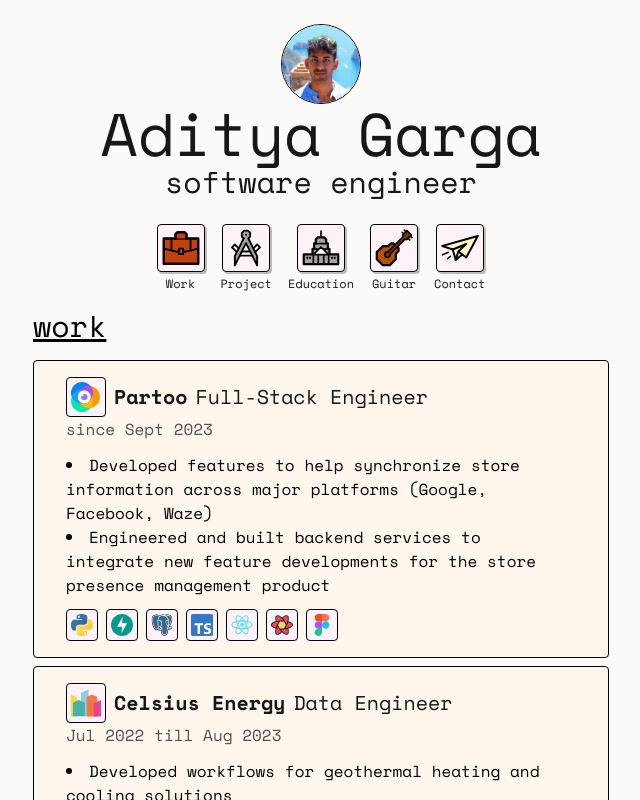
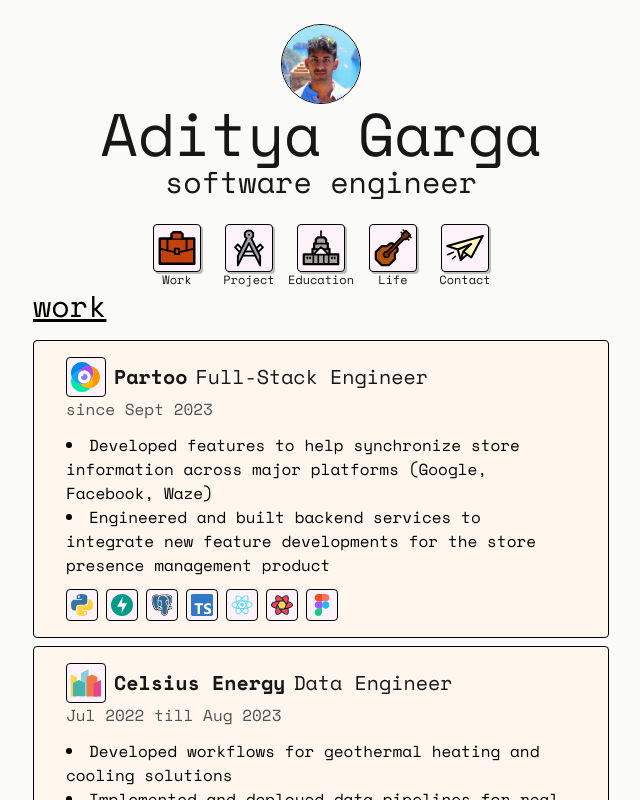
Before and after one commit to adityagarga/adityagarga.github.io, a React (Vite) app: page / in a window 1280 px wide. Shown: the top 800 px of the page, without its empty margins (319-959 px from the left). Built offline with nearby package versions, Linux system fonts and the light colour scheme.

Commit message:
chnages spacing

```diff
--- a/src/App.tsx
+++ b/src/App.tsx
@@ -12,7 +12,7 @@
         Work: useRef<HTMLDivElement>(null),
         Education: useRef<HTMLDivElement>(null),
         Project: useRef<HTMLDivElement>(null),
-        Guitar: useRef<HTMLDivElement>(null),
+        Life: useRef<HTMLDivElement>(null),
         Contact: useRef<HTMLDivElement>(null),
     };
 
@@ -23,7 +23,7 @@
         }
     };
 
-    const sections: IconName[] = ['Work', 'Project', 'Education', 'Guitar', 'Contact'];
+    const sections: IconName[] = ['Work', 'Project', 'Education', 'Life', 'Contact'];
 
     return (
         <>
@@ -36,17 +36,15 @@
                     <div className="font-space text-6xl text-text">Aditya Garga</div>
                     <div className="font-space text-3xl text-text">software engineer</div>
                 </header>
-                <nav className="flex items-center justify-center gap-4 px-4">
+                <nav className="flex items-center justify-center gap-x-6 px-4">
                     {sections.map(section => (
-                        <div className='flex flex-col items-center justify-center'>
-
-                        <Button key={section} onClick={() => scrollToSection(section)}>
-                            <Icon icon={section} />
-                        </Button>
-                        <span className="mt-1 font-space text-xs text-text">
-                            {section}
-                        </span>
-
+                        <div className="flex flex-col items-center justify-center">
+                            <Button key={section} onClick={() => scrollToSection(section)}>
+                                <Icon icon={section} />
+                            </Button>
+                            <div className="absolute mt-16 font-space text-xs text-text">
+                                {section}
+                            </div>
                         </div>
                     ))}
                 </nav>
@@ -56,7 +54,7 @@
                             {section === 'Work' && <WorkSection />}
                             {section === 'Education' && <EducationSection />}
                             {section === 'Project' && <ProjectSection />}
-                            {section === 'Guitar' && <LifeSection />}
+                            {section === 'Life' && <LifeSection />}
                             {section === 'Contact' && <ContactSection />}
                         </div>
                     ))}
--- a/src/components/icon/icons.tsx
+++ b/src/components/icon/icons.tsx
@@ -1,7 +1,7 @@
 import WorkIcon from './assets/work.svg';
 import EducationIcon from './assets/education.svg';
 import ProjectIcon from './assets/project.svg';
-import GuitarIcon from './assets/guitar.svg';
+import LifeIcon from './assets/guitar.svg';
 import ContactIcon from './assets/contact.svg';
 import PartooIcon from './assets/partoo.svg';
 import CelsiusIcon from './assets/celsius.svg';
@@ -29,7 +29,7 @@
     Work: WorkIcon,
     Education: EducationIcon,
     Project: ProjectIcon,
-    Guitar: GuitarIcon,
+    Life: LifeIcon,
     Contact: ContactIcon,
     Partoo: PartooIcon,
     Celsius: CelsiusIcon,
```
